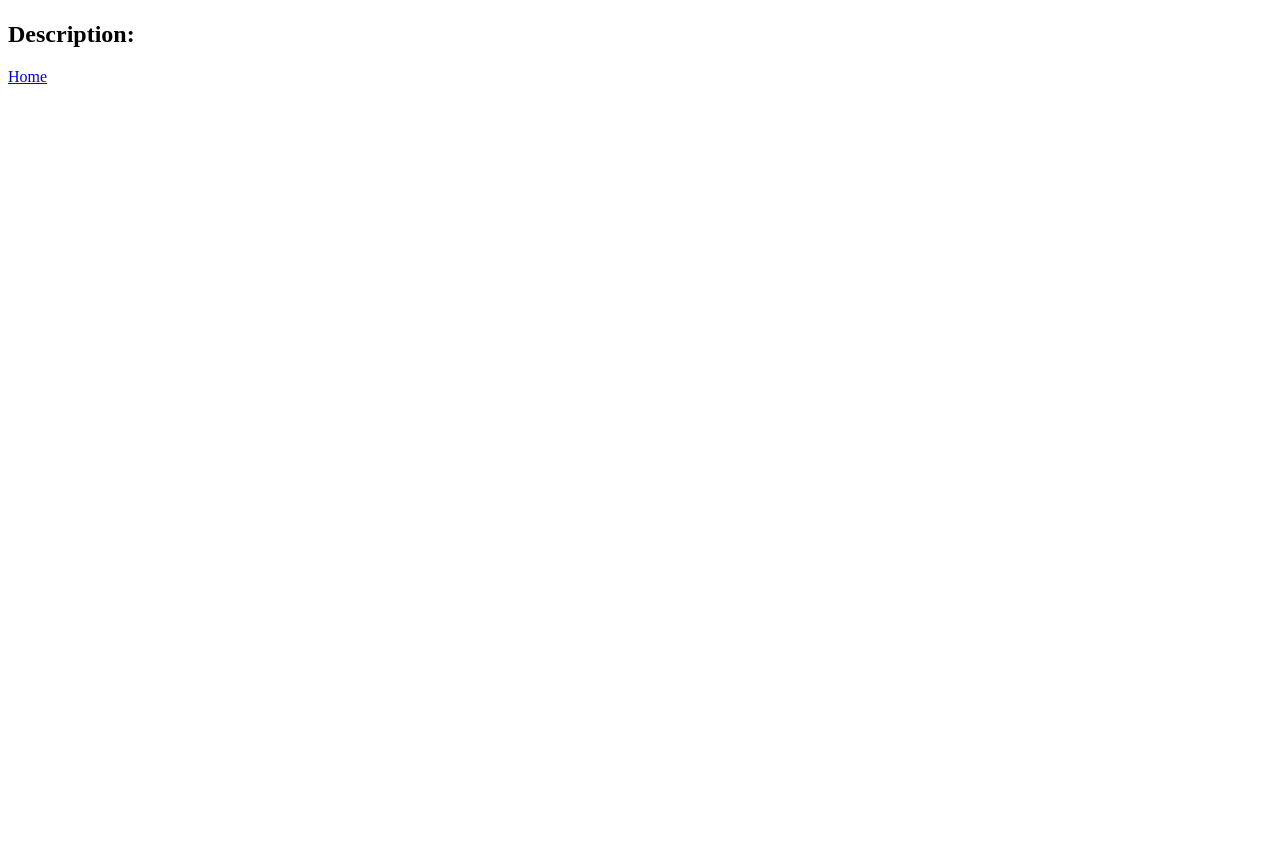
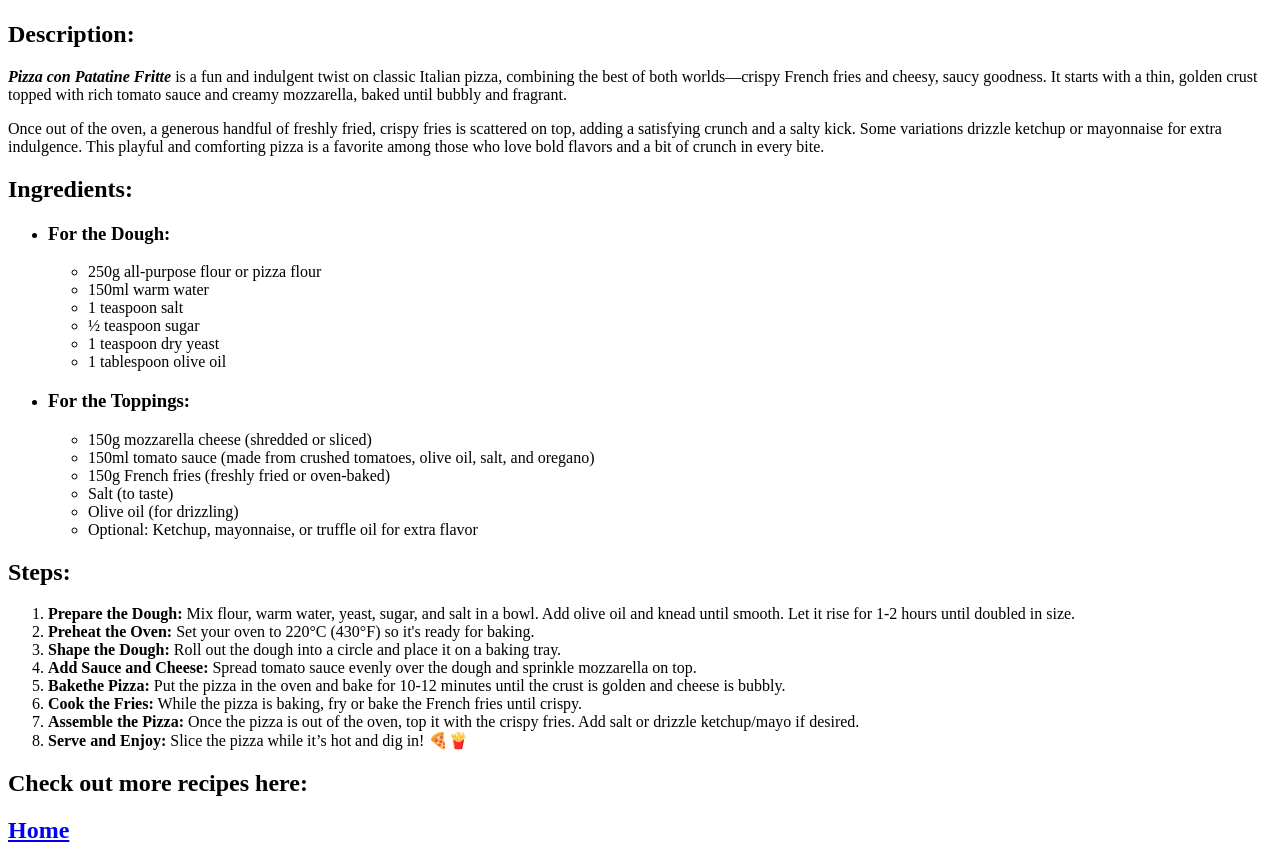
Before and after one commit to donnikolais/Odin-Project, a plain HTML site: page odin-recipes/recipes/pizza-con-patatine-fritte.html in a window 1280 px wide. Shown: the part 283-1147 px from the top of the page. Before the commit the page ends 800 px from the top, so only its background shows below. Drawn offline with Linux system fonts and the light colour scheme.

Commit message:
NEW: -directory for the images -directory for lessons and misc -2 html files for the the other 2 recipes
MODIFIED:
-reorganized a little the index.html
-Finished the pizza-con-patatine-fritte.html page, now used as example for the other 2
-Started the other 2 pages, just have to follow the example
-linked all pages to the index.html, but not between themselves

```diff
--- a/odin-recipes/recipes/pizza-con-patatine-fritte.html
+++ b/odin-recipes/recipes/pizza-con-patatine-fritte.html
@@ -10,11 +10,55 @@
         <p>
             <h2>Description:</h2>
             <p>
-
+                <em><b>Pizza con Patatine Fritte</b></em> is a fun and indulgent twist on classic Italian pizza, combining the best of both worlds—crispy French fries and cheesy, saucy goodness. It starts with a thin, golden crust topped with rich tomato sauce and creamy mozzarella, baked until bubbly and fragrant.
+            </p>
+            <p>
+                Once out of the oven, a generous handful of freshly fried, crispy fries is scattered on top, adding a satisfying crunch and a salty kick. Some variations drizzle ketchup or mayonnaise for extra indulgence. This playful and comforting pizza is a favorite among those who love bold flavors and a bit of crunch in every bite.
             </p>
         </p>
         <p>
-            <a href="../index.html">Home</a>
+            <h2>Ingredients:</h2>
+            <p>
+                <ul>
+                    <li><h3>For the Dough:</h3></li>
+                    <ul>
+                        <li>250g all-purpose flour or pizza flour</li>
+                        <li>150ml warm water</li>
+                        <li>1 teaspoon salt</li>
+                        <li>½ teaspoon sugar</li>
+                        <li>1 teaspoon dry yeast</li>
+                        <li>1 tablespoon olive oil</li>
+                    </ul>
+                    <li><h3>For the Toppings:</h3></li>
+                    <ul>
+                        <li>150g mozzarella cheese (shredded or sliced)</li>
+                        <li>150ml tomato sauce (made from crushed tomatoes, olive oil, salt, and oregano)</li>
+                        <li>150g French fries (freshly fried or oven-baked)</li>
+                        <li>Salt (to taste)</li>
+                        <li>Olive oil (for drizzling)</li>
+                        <li>Optional: Ketchup, mayonnaise, or truffle oil for extra flavor</li>
+                    </ul>
+                </ul>
+            </p>
+        </p>
+        <p>
+            <h2>Steps:</h2>
+            <p>
+                <ol>
+                    <li><strong>Prepare the Dough:</strong> Mix flour, warm water, yeast, sugar, and salt in a bowl. Add olive oil and knead until smooth. Let it rise for 1-2 hours until doubled in size.</li>
+                    <li><strong>Preheat the Oven:</strong> Set your oven to 220°C (430°F) so it's ready for baking.</li>
+                    <li><strong>Shape the Dough:</strong> Roll out the dough into a circle and place it on a baking tray.</li>
+                    <li><strong>Add Sauce and Cheese:</strong> Spread tomato sauce evenly over the dough and sprinkle mozzarella on top.</li>
+                    <li><strong>Bakethe Pizza:</strong> Put the pizza in the oven and bake for 10-12 minutes until the crust is golden and cheese is bubbly.</li>
+                    <li><strong>Cook the Fries:</strong> While the pizza is baking, fry or bake the French fries until crispy.</li>
+                    <li><strong>Assemble the Pizza:</strong> Once the pizza is out of the oven, top it with the crispy fries. Add salt or drizzle ketchup/mayo if desired.</li>
+                    <li><strong>Serve and Enjoy:</strong> Slice the pizza while it’s hot and dig in! 🍕🍟</li>
+                </ol>
+            </p>
+        </p>
+        <p>
+            <h2>Check out more recipes here:</h2>
+            <h2><a href="../index.html">Home</a></h2>
         </p>
     </body>
 </html>
```
Also changed, not shown: odin-recipes/index.html (+11 -1 lines), odin-recipes/recipes/beef-burger.html (added, +15 -0 lines), odin-recipes/recipes/pho-bo-soup.html (added, +15 -0 lines), leasons/index.html (renamed from index.html), leasons/lists.html (renamed from lists.html), odin-recipes/img/burger.png (added), odin-recipes/img/phobosoup.png (added).
